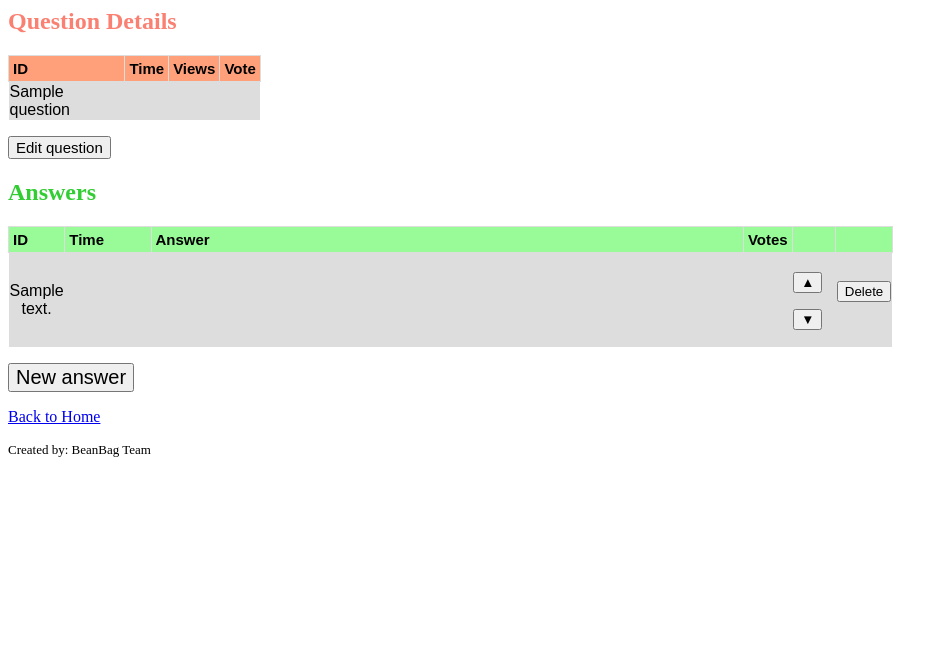
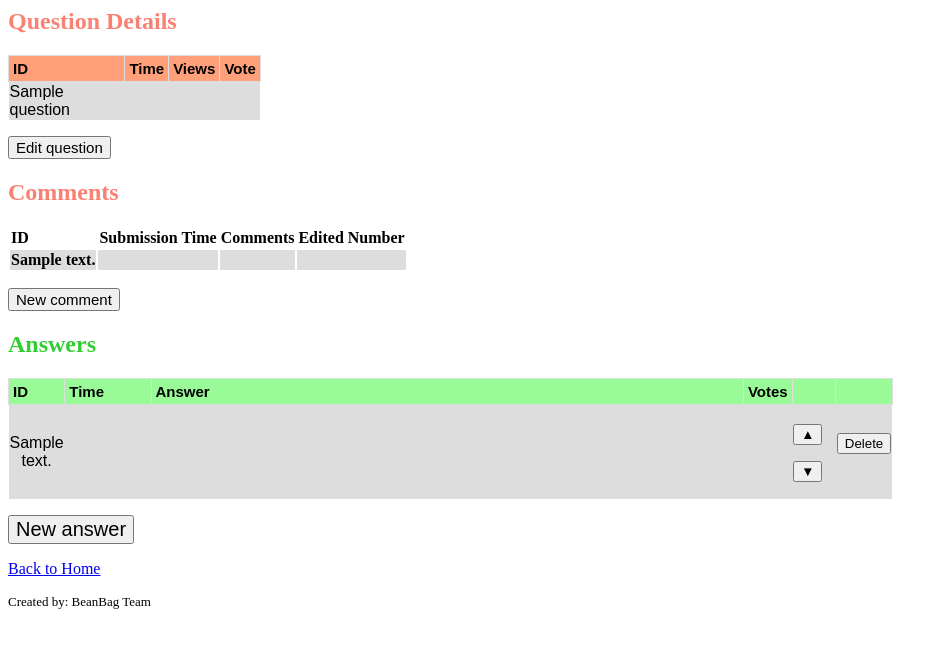
Before and after one commit to SojAnnam/AskMate, a Flask app: page /question/1 in a window 1280 px wide. Shown: the top 648 px of the page, without its empty margins (0-948 px from the left). Run offline with Flask 2, Linux system fonts and the light colour scheme; a database or web service that is not in the repository returns one stand-in record (values such as "Sample title"); lists and menus that the app fills with data are empty; some libraries are stand-ins or nearby versions.

Commit message:
ADDED comment(question) function to main.py, question_details.html and NEW comment.html

```diff
--- a/main.py
+++ b/main.py
@@ -30,10 +30,12 @@ def question_details(question_id):
     question_table = function.sql_query_get(question_query)
     answer_query = ("SELECT * FROM answer WHERE question_id = {};".format(question_id))
     answer_table = function.sql_query_get(str(answer_query))
-
+    comment_query = ("SELECT * FROM comment WHERE question_id = {};".format(question_id))
+    comment_table = function.sql_query_get(str(comment_query))
     return render_template("question_details.html",
                            question=question_table[0],
                            answers=answer_table,
+                           comments=comment_table,
                            question_id=int(question_id))
 
 
@@ -148,5 +150,20 @@ def answer_vote_down(answer_id):
     return redirect("./question/{}".format(question_id))
 
 
+@app.route('/question/<question_id>/new-comment', methods=['POST', 'GET'])
+def add_new_comment(question_id):
+    if request.method == 'GET':
+        return render_template("comment.html", question_id=question_id)
+
+    if request.method == 'POST':
+        submission_time = datetime.datetime.now()
+        edit_number = '0'
+        comment_message = request.form["newcomment"]
+        sql_to_insert_comment = ("INSERT INTO comment (question_id,message,submission_time,edited_count) VALUES ('{}','{}','{}','{}');".format(
+            question_id, comment_message, submission_time, edit_number))
+        function.sql_query_post(str(sql_to_insert_comment))
+        return redirect("/question/{}".format(question_id))
+
+
 if __name__ == '__main__':
     app.run(debug=True)
--- a/templates/question_details.html
+++ b/templates/question_details.html
@@ -80,6 +80,28 @@
             <p><input type="submit" name="editquestion" value="Edit question" id="editquestion" style="font-size: 15px"></p>
         </form>
         <p>
+            <h2 style="color:salmon">Comments</h2>
+        </p>
+        <table class="comment">
+            <tr>
+                <th class="comment" align="left">ID</th>
+                <th class="comment" align="left">Submission Time</th>
+                <th class="comment" align="left">Comments</th>
+                <th class="comment" align="left">Edited Number</th>
+            </tr>
+            {% for comment in comments %}
+            <tr>
+                <th class="comment" align="left">{{comment[0]}}</th>
+                <th class="comment" align="left">{{comment[4]}}</th>
+                <th class="comment" align="left">{{comment[3]}}</th>
+                <th class="comment" align="left">{{comment[5]}}</th>
+            </tr>
+            {% endfor %}
+        </table>
+        <form action=./{{question_id}}/new-comment method="GET">
+            <p><input type="submit" name="newcomment" value="New comment" id="newcomment" style="font-size: 15px"></p>
+        </form>
+        <p>
             <h2 style="color: limegreen">Answers</h2>
         </p>
 
```
Also changed, not shown: templates/comment.html (added, +31 -0 lines).
